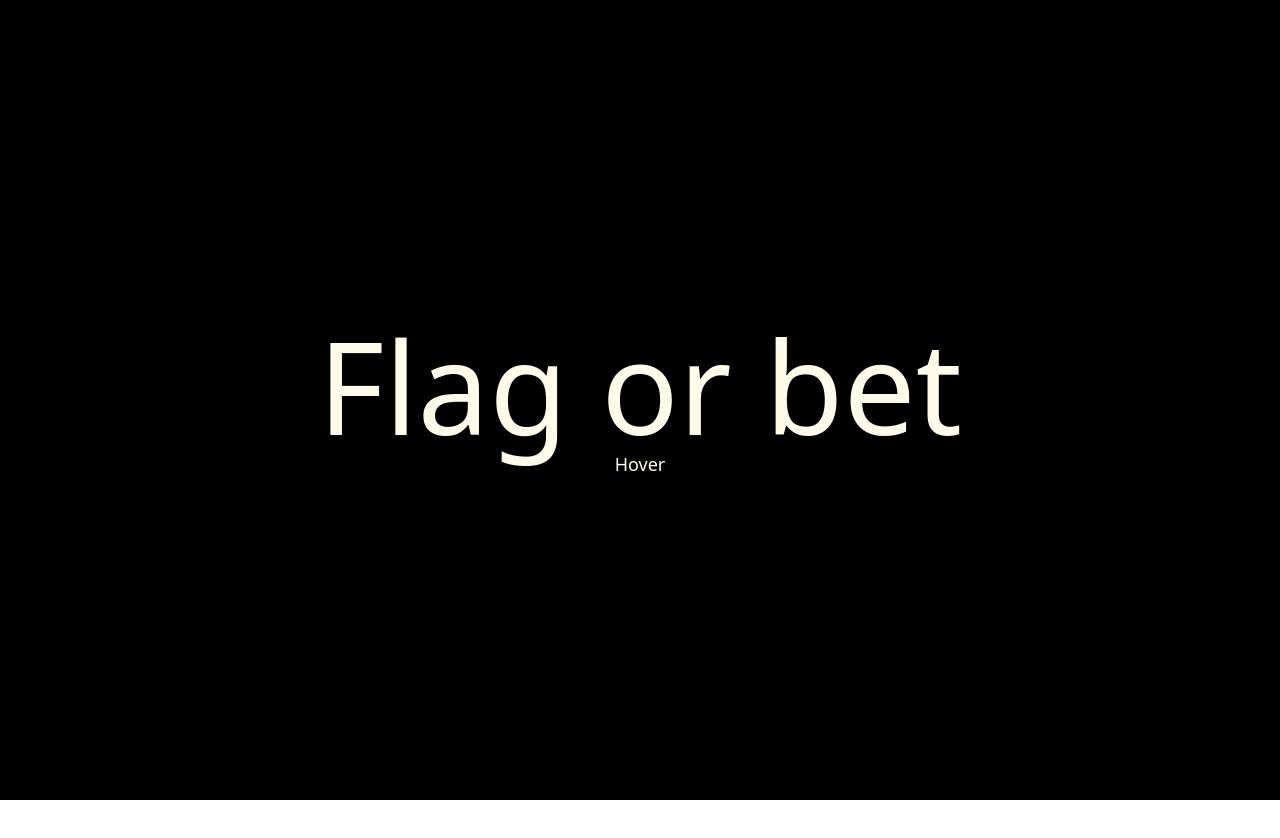
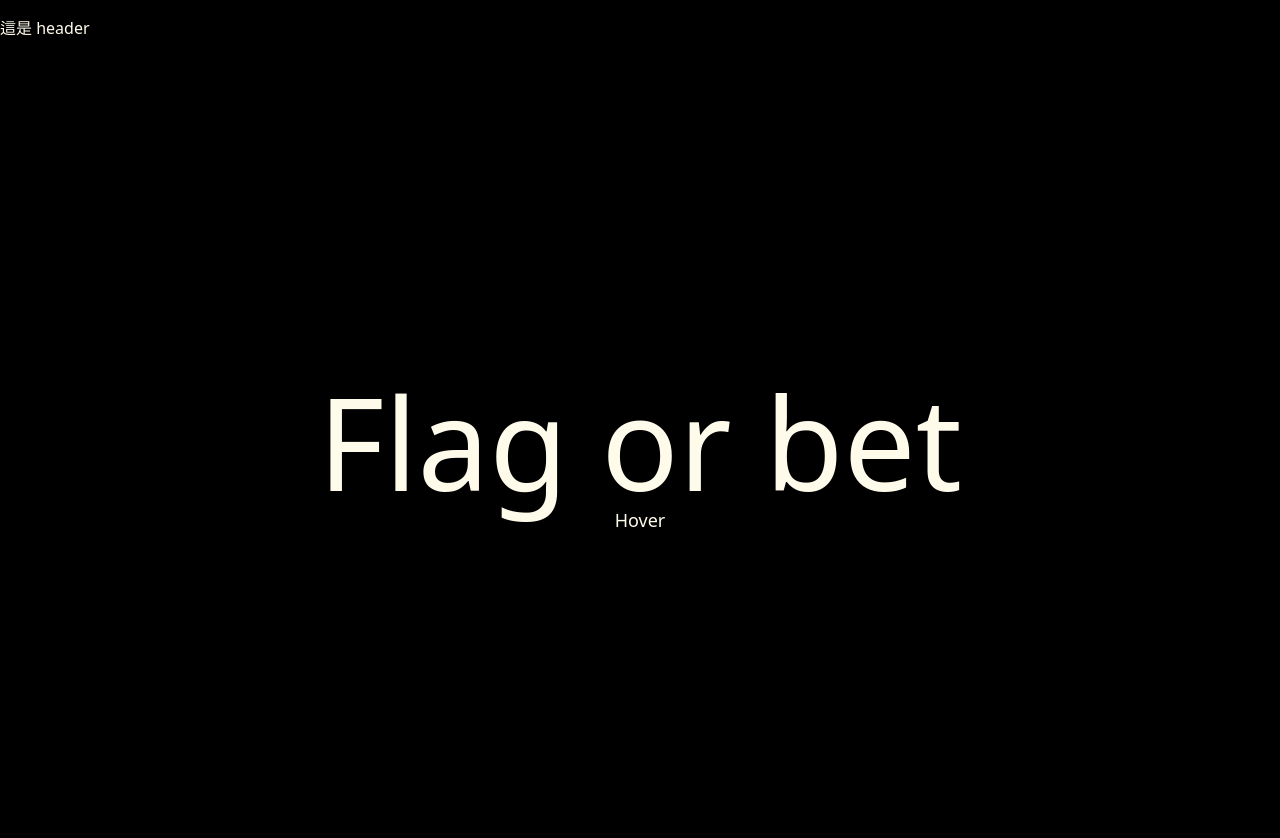
Before and after one commit to TooruTW/GoBetGoal, a React (Vite) app: page / in a window 1280 px wide. Shown: the top 838 px of the page. Before the commit the page ends 800 px from the top, so only its background shows below. Built offline with nearby package versions, Linux system fonts and the light colour scheme.

Commit message:
feat-add&test_router

```diff
--- a/src/App.tsx
+++ b/src/App.tsx
@@ -1,14 +1,19 @@
-import TestingComponent from "./components/TestingComponent"
+import { Outlet } from "react-router-dom";
+import Header from "./components/Header";
+import TestingComponent from "./components/TestingComponent";
 
 
 function App() {
-
   return (
-    <section className="w-full min-h-screen flex justify-center items-center flex-col" >
-          <h1 className="text-9xl text-amber-50">Flag or bet</h1>
-          <TestingComponent />
-    </section >
-  )
+    <div className="text-amber-50">
+      <Header />
+      <Outlet />
+      <section className="w-full min-h-screen flex justify-center items-center flex-col">
+        <h1 className="text-9xl text-amber-50">Flag or bet</h1>
+        <TestingComponent />
+      </section>
+    </div>
+  );
 }
 
-export default App
+export default App;
--- /dev/null
+++ b/src/components/Header/index.tsx
@@ -0,0 +1,7 @@
+export default function Header(){
+    return (
+        <div className="w-full py-4">
+            <h1>這是 header</h1>
+        </div>
+    )
+}
--- /dev/null
+++ b/src/components/layout/Challenges.tsx
@@ -0,0 +1,9 @@
+export default function Challenges() {
+    return (
+      <div className="w-full min-h-screen">
+        <section className="w-full h-screen flex justify-center items-center">
+          <h1 className="text-amber-50">這是試煉頁面</h1>
+        </section>
+      </div>
+    );
+  }
--- /dev/null
+++ b/src/components/layout/Home.tsx
@@ -0,0 +1,9 @@
+export default function Home(){
+    return (
+        <div className="w-full min-h-screen">
+          <section className="w-full h-screen flex justify-center items-center">
+            <h1 className="text-amber-50">這是首頁</h1>
+          </section>
+        </div>
+      );
+}
--- /dev/null
+++ b/src/components/layout/UserPage.tsx
@@ -0,0 +1,9 @@
+export default function UserPage() {
+  return (
+    <div className="w-full min-h-screen">
+      <section className="w-full h-screen flex justify-center items-center">
+        <h1 className="text-amber-50">這是使用者頁面</h1>
+      </section>
+    </div>
+  );
+}
--- a/src/routers/index.tsx
+++ b/src/routers/index.tsx
@@ -1,14 +1,30 @@
 import { createBrowserRouter } from "react-router-dom";
 import App from "@/App";
 import ErrorPages from "@/ErrorPage";
-
+import UserPage from "@/components/layout/UserPage";
+import Home from "@/components/layout/Home";
+import Challenges from "@/components/layout/Challenges";
 
 const routers = createBrowserRouter([
   {
-      path: "/",
-      element: <App />,
-      errorElement:< ErrorPages /> ,
+    path: "/",
+    element: <App />,
+    errorElement: <ErrorPages />,
+    children: [
+      {
+        path:"home",
+        element: <Home />
+      },
+      {
+        path: "/user-page",
+        element: <Challenges />,
+      },
+      {
+        path: "/Challenge",
+        element: <UserPage />,
+      },
+    ],
   },
-  ]);
+]);
 
-  export default routers
+export default routers;
```
